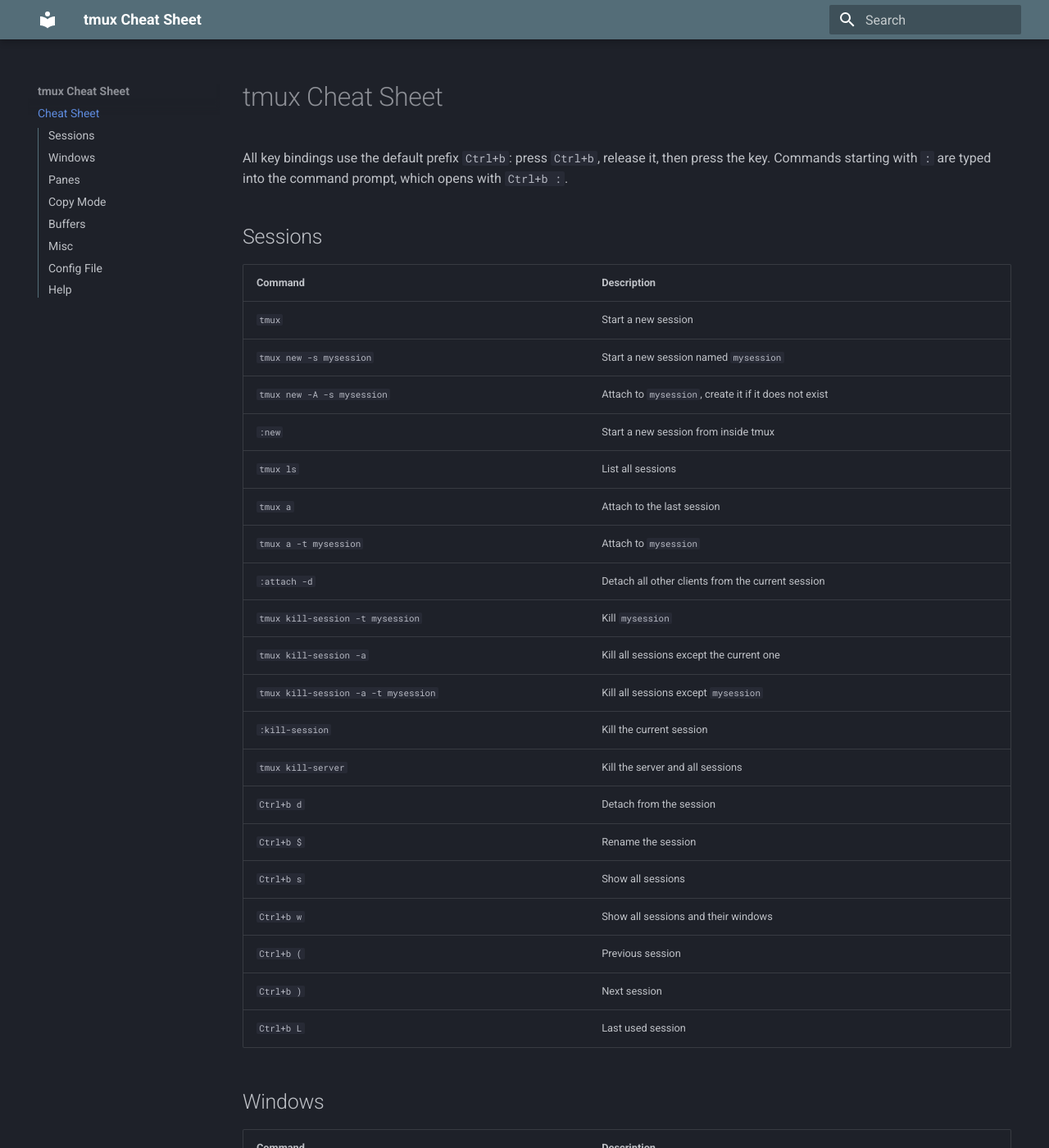
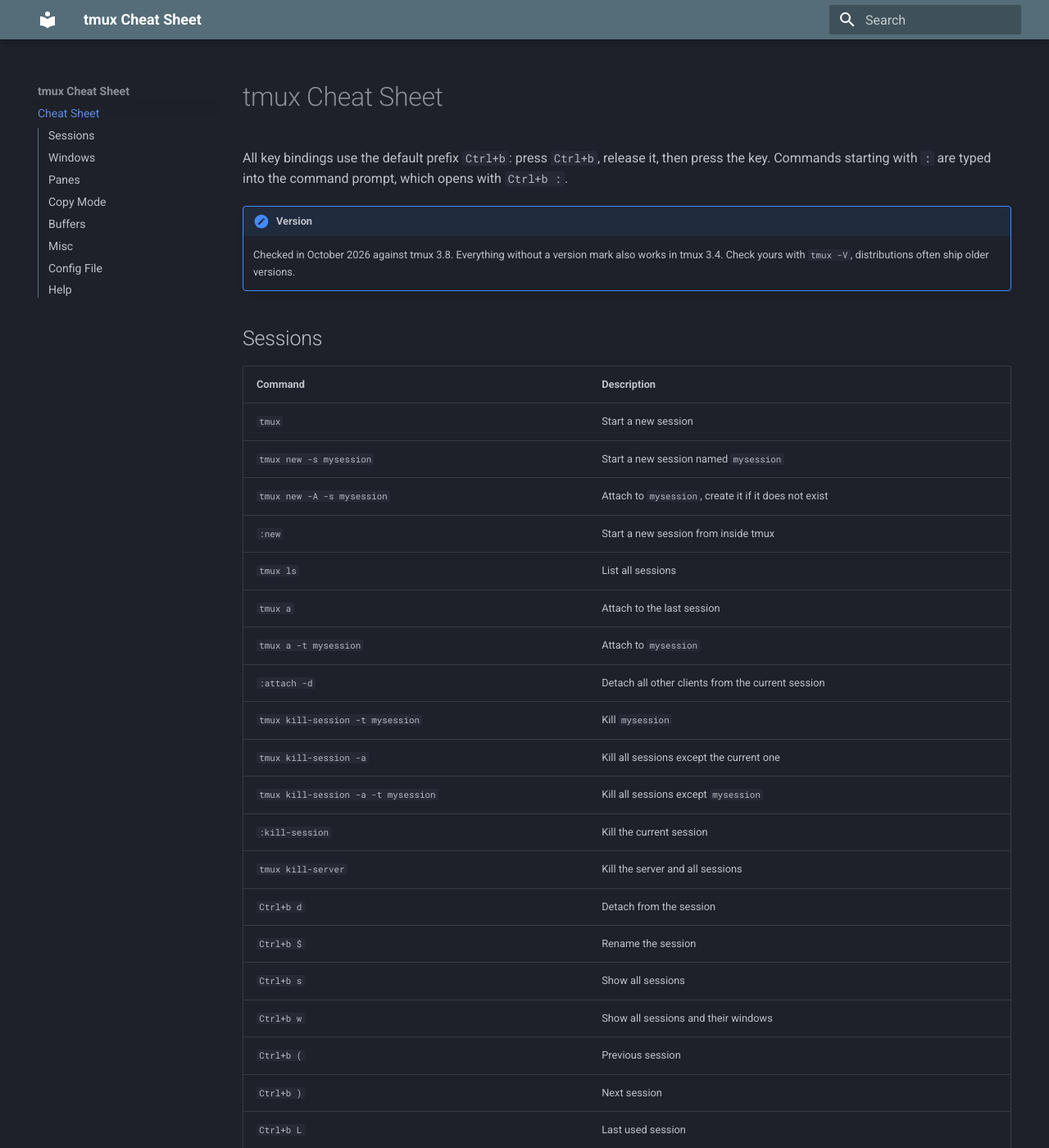
Before and after one commit to yabsp/cheatsheets, an MkDocs documentation site: the page built from docs/index.md, in a window 1280 px wide and 1400 px high. Shown: the whole window at 82% size. Built offline with MkDocs 1.6.1 and Material for MkDocs 9.7.7, drawn with Linux system fonts in a browser that asks for light colours; some of the changed text lies outside the part shown.

Commit message:
Add version info

````diff
--- a/docs/index.md
+++ b/docs/index.md
@@ -3,6 +3,11 @@
 All key bindings use the default prefix `Ctrl+b`: press `Ctrl+b`, release it,
 then press the key. Commands starting with `:` are typed into the command
 prompt, which opens with `Ctrl+b :`.
+
+!!! note "Version"
+    Checked in October 2026 against tmux 3.8. Everything without a version
+    mark also works in tmux 3.4. Check yours with `tmux -V`, distributions
+    often ship older versions.
 
 ## Sessions
 
@@ -28,6 +33,7 @@ prompt, which opens with `Ctrl+b :`.
 | `Ctrl+b (` | Previous session |
 | `Ctrl+b )` | Next session |
 | `Ctrl+b L` | Last used session |
+| `Ctrl+b Shift+Tab` | Quick session switcher (3.8+) |
 
 ## Windows
 
@@ -43,6 +49,7 @@ prompt, which opens with `Ctrl+b :`.
 | `Ctrl+b 0` ... `9` | Go to window by number |
 | `Ctrl+b '` | Go to window by number, also above 9 |
 | `Ctrl+b f` | Find a window by name |
+| `Ctrl+b Tab` | Quick window switcher (3.8+) |
 | `Ctrl+b <` | Open the window menu |
 | `:swap-window -s 2 -t 1` | Swap windows 2 and 1 |
 | `:swap-window -t -1` | Move the window one position to the left |
@@ -63,13 +70,16 @@ prompt, which opens with `Ctrl+b :`.
 | `Ctrl+b {` | Swap with the previous pane |
 | `Ctrl+b }` | Swap with the next pane |
 | `Ctrl+b Space` | Cycle through layouts |
-| `Ctrl+b Alt+1` ... `5` | Switch to a preset layout |
+| `Ctrl+b Alt+1` ... `7` | Switch to a preset layout (6 and 7 need 3.5+) |
 | `Ctrl+b E` | Spread the panes evenly |
 | `Ctrl+b Ctrl+Arrow` | Resize the pane by 1 cell |
 | `Ctrl+b Alt+Arrow` | Resize the pane by 5 cells |
 | `Ctrl+b !` | Move the pane into its own window |
 | `:join-pane -s 2 -t 1` | Move the pane of window 2 into window 1 |
 | `:setw synchronize-panes` | Toggle typing into all panes at once |
+| `Ctrl+b T` | Change the pane title (3.8+) |
+| `Ctrl+b *` | Open a floating pane (3.7+) |
+| `Ctrl+b g` | Move or resize a floating pane (3.8+) |
 | `Ctrl+b x` | Close the pane |
 | `Ctrl+b >` | Open the pane menu |
 
@@ -111,7 +121,7 @@ mode with `:setw -g mode-keys vi` or in the [config file](#config-file).
 | `Ctrl+b :` | Open the command prompt |
 | `:set -g OPTION` | Set a session option for all sessions |
 | `:setw -g OPTION` | Set a window option for all windows |
-| `:set mouse on` | Enable the mouse |
+| `:set mouse on` | Enable the mouse (default since 3.8) |
 | `:source-file ~/.tmux.conf` | Reload the config file |
 | `tmux -V` | Show the tmux version |
 
@@ -121,7 +131,7 @@ A minimal starting point for `~/.tmux.conf`. Reload it with
 `:source-file ~/.tmux.conf` or restart tmux.
 
 ```bash
-# Mouse support for selecting panes, resizing and scrolling
+# Mouse support for selecting panes, resizing and scrolling (default since 3.8)
 set -g mouse on
 
 # vi keys in copy mode
--- a/docs/stylesheets/extra.css
+++ b/docs/stylesheets/extra.css
@@ -16,3 +16,8 @@
 .md-typeset table:not([class]) td {
   overflow-wrap: anywhere;
 }
+
+/* Narrower first column for three column tables */
+.md-typeset table:not([class]) th:first-child:nth-last-child(3) {
+  width: 25%;
+}
````
